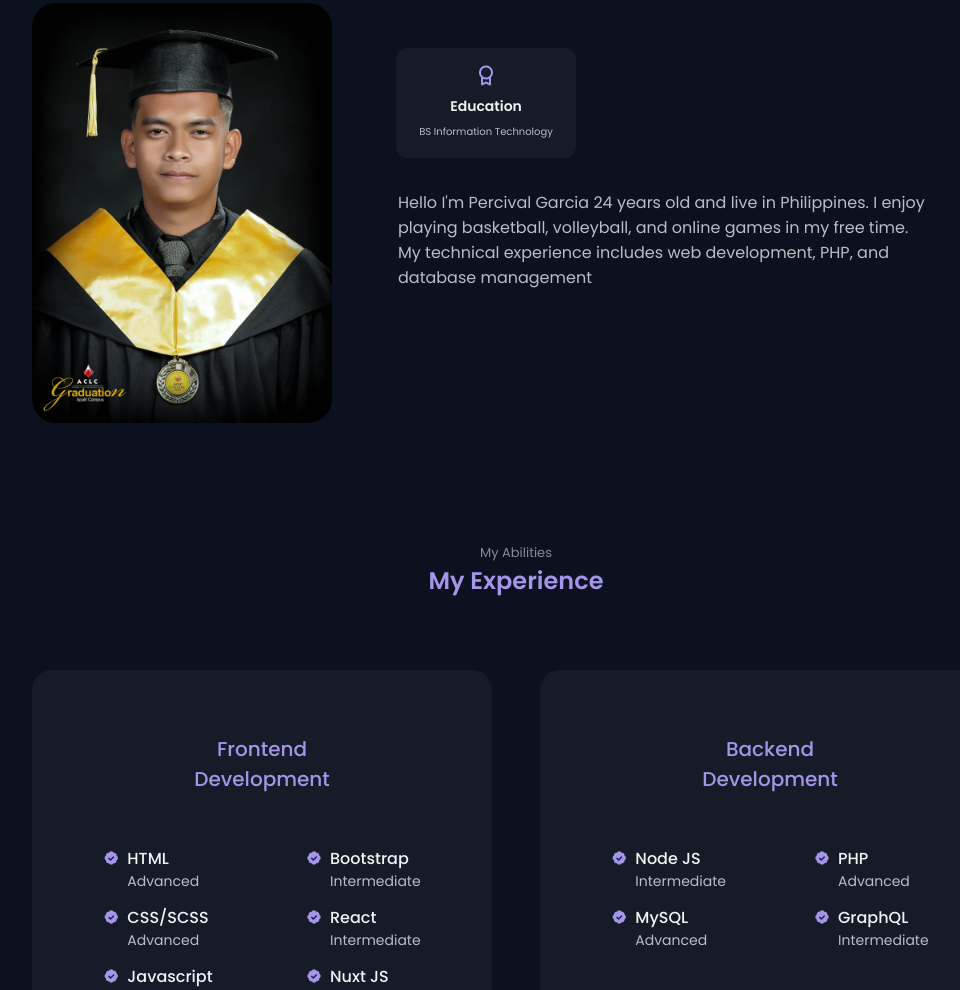
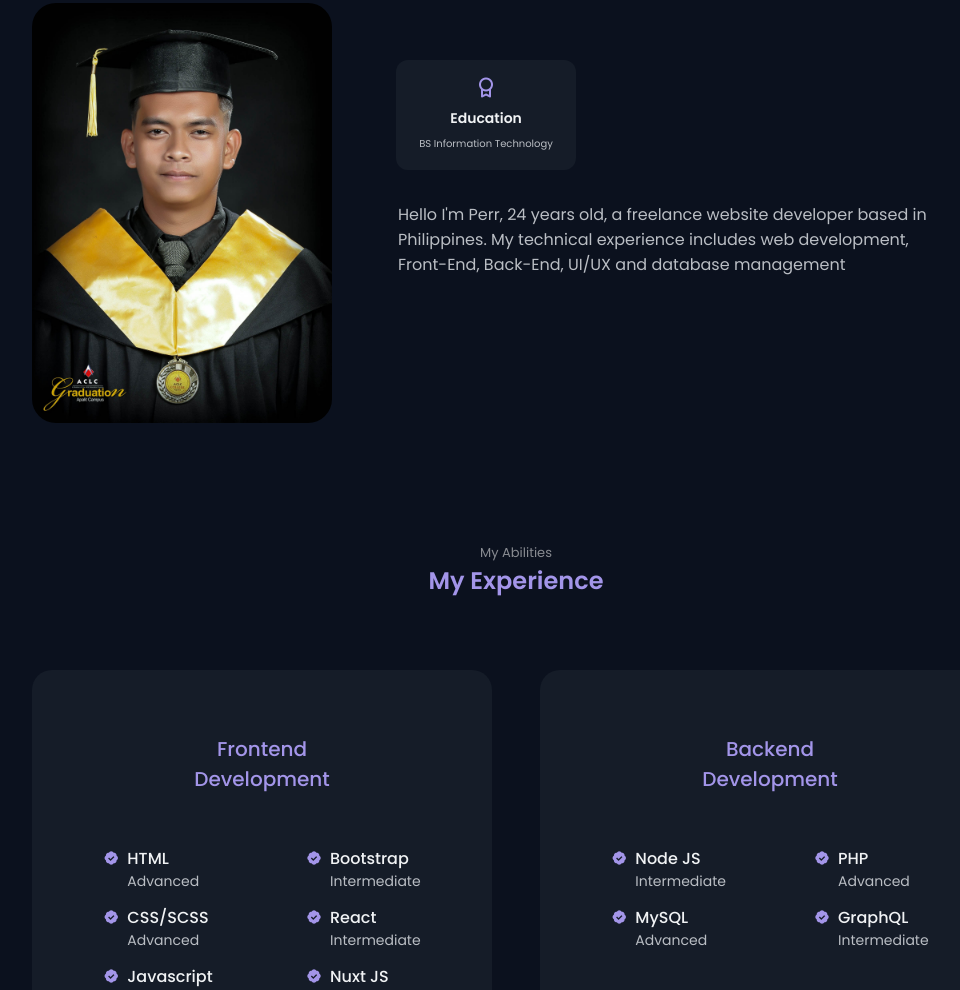
Before and after one commit to Percival-Garcia/perr.dev, a plain HTML site: page index.html in a window 1280 px wide. Shown: the part 1033-2023 px from the top of the page, without its empty margins (124-1084 px from the left). Drawn offline with nearby package versions, Linux system fonts and the light colour scheme.

Commit message:
Update index.html
update my description about me

```diff
--- a/index.html
+++ b/index.html
@@ -128,9 +128,8 @@
                     </div>
 
                     <p class="about__description">
-                    Hello I'm Percival Garcia 24 years old and live in Philippines.
-                    I enjoy playing basketball, volleyball, and online games in my free time.
-                    My technical experience includes web development, PHP, and database management</p>
+                    Hello I'm Perr, 24 years old, a freelance website developer based in Philippines.
+                    My technical experience includes web development, Front-End, Back-End, UI/UX and database management</p>
 
                     <a href="#contact" class="button about__button-contact">Contact Me</a>
                 </div>
```
